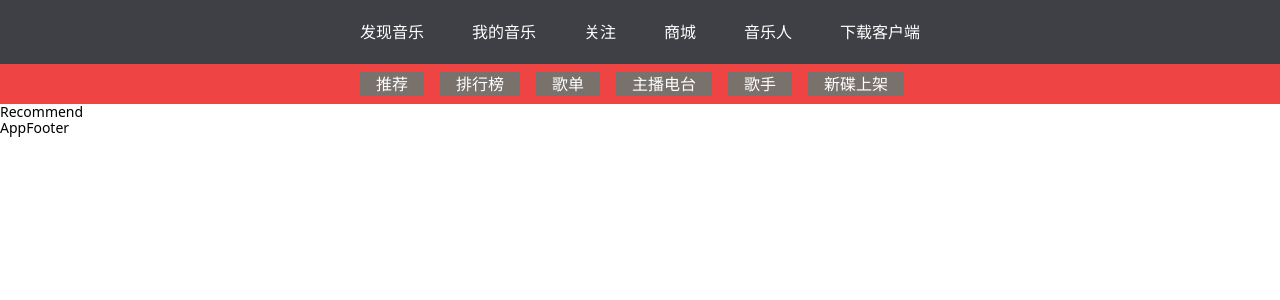
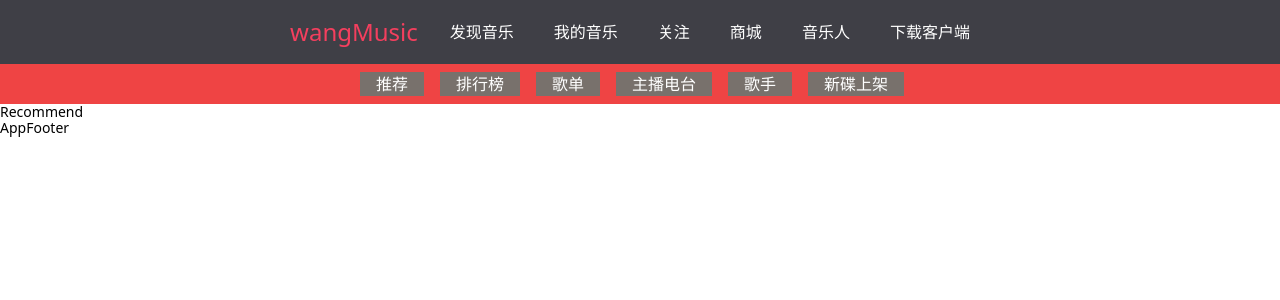
Before and after one commit to itchaox/React18-ts-wangMusic, a React (Vite) app: page /#/discover/recommend in a window 1280 px wide. Shown: the top 300 px of the page. Built offline with nearby package versions, Linux system fonts and the light colour scheme.

Commit message:
feat(header): 完善头部导航细节

```diff
--- a/src/components/app-header/index.tsx
+++ b/src/components/app-header/index.tsx
@@ -3,7 +3,7 @@
  * @Author     : wangchao
  * @Date       : 2023-07-18 16:43
  * @LastAuthor : wangchao
- * @LastTime   : 2023-07-18 17:07
+ * @LastTime   : 2023-07-19 09:45
  * @desc       :
  */
 import { memo } from 'react';
@@ -26,13 +26,18 @@ const AppHeader: FC<Props> = memo(() => {
   function getMenu(menuItem: MenuItem) {
     if (menuItem.type === 'path') {
       return (
-        <NavLink to={menuItem.url} className="px-6 text-white text-base" key={menuItem.name}>
+        <NavLink to={menuItem.url} className="p-5 text-white text-base hover:bg-stone-500 " key={menuItem.name}>
           {menuItem.name}
         </NavLink>
       );
     } else {
       return (
-        <a href={menuItem.url} className="px-6 text-white text-base" key={menuItem.name} target="_blank">
+        <a
+          href={menuItem.url}
+          className="p-5 text-white text-base hover:bg-stone-500 "
+          key={menuItem.name}
+          target="_blank"
+        >
           {menuItem.name}
         </a>
       );
@@ -41,7 +46,12 @@ const AppHeader: FC<Props> = memo(() => {
 
   return (
     <>
-      <div className="h-16 flex items-center justify-center bg-zinc-700	">{headerMenu.map((item) => getMenu(item))}</div>
+      <div className="h-16 flex items-center justify-center bg-zinc-700	">
+        <a className="text-rose-500 text-2xl mr-3" href="/#">
+          wangMusic
+        </a>
+        <div>{headerMenu.map((item) => getMenu(item))}</div>
+      </div>
     </>
   );
 });
```
